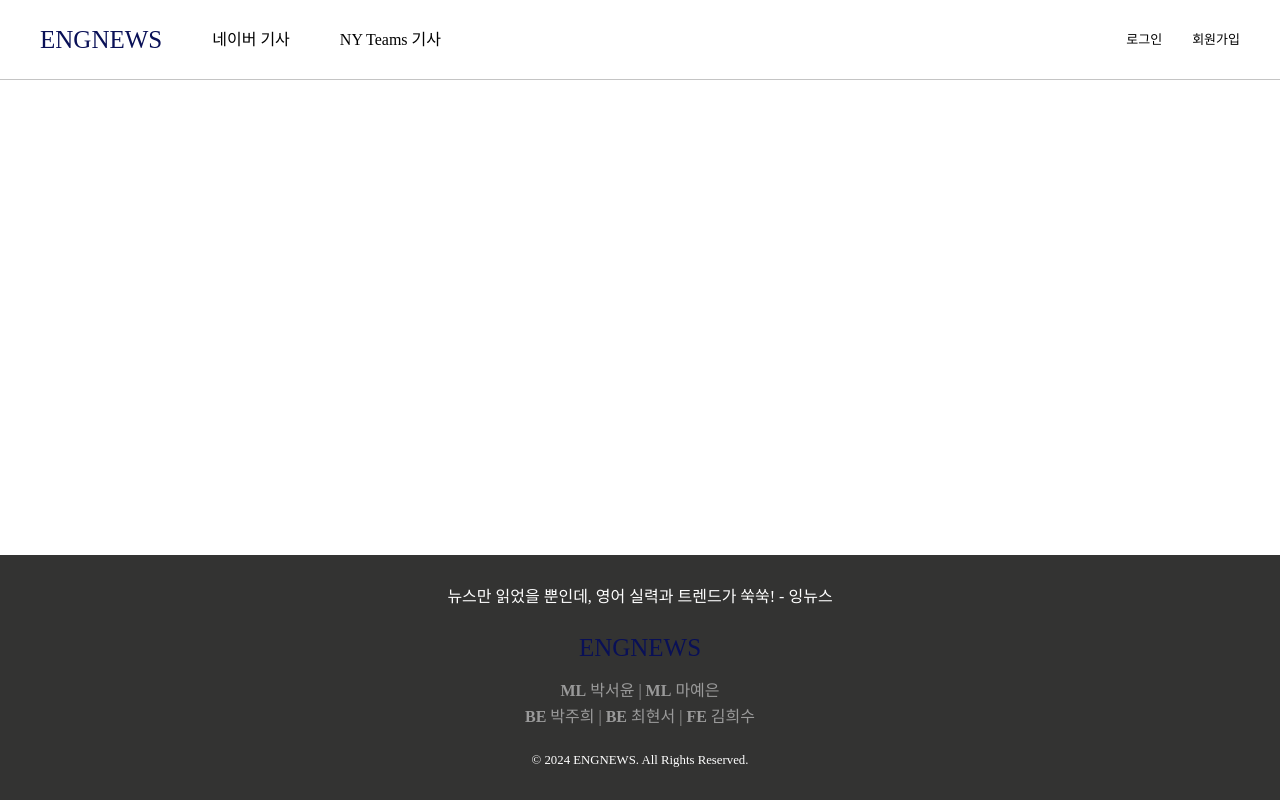
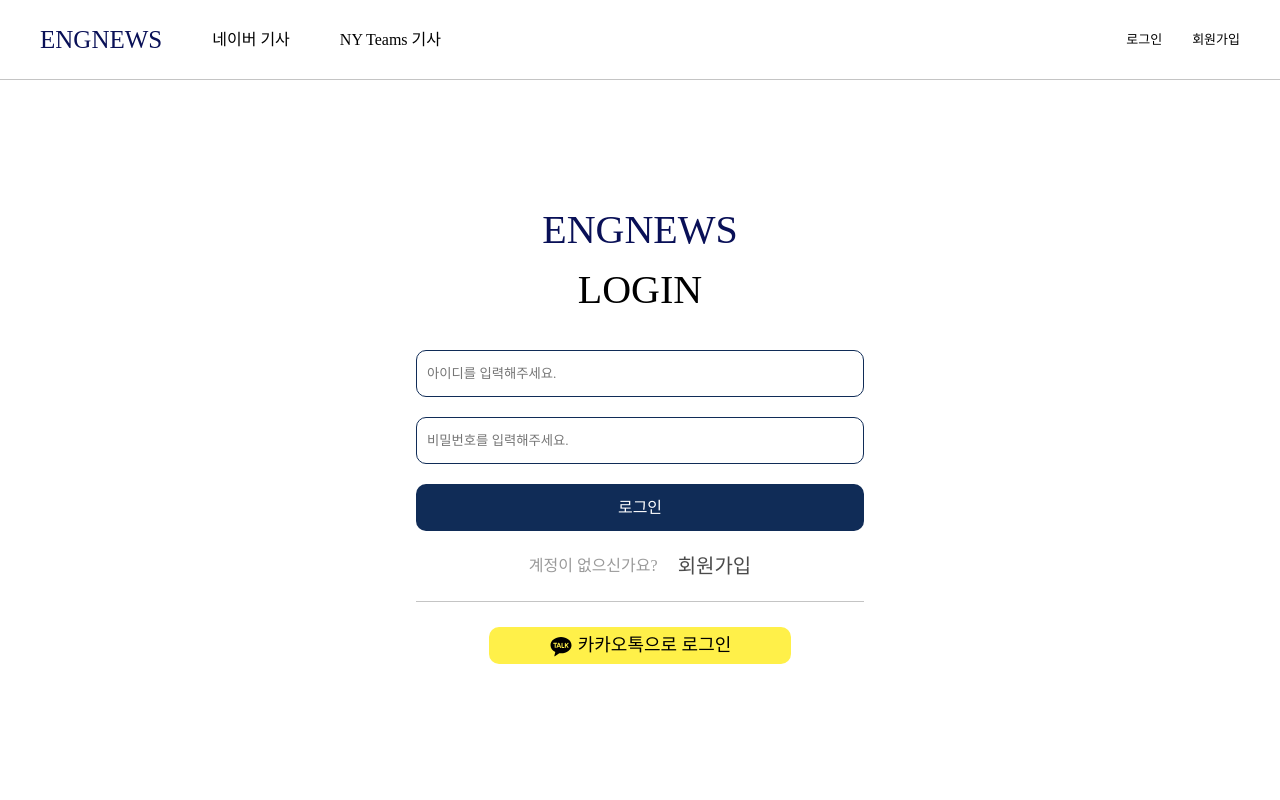
Before and after one commit to Heesu01/EngNews, a React (Create React App) app: page /auth/login in a window 1280 px wide. Shown: the top 800 px of the page. Built offline with nearby package versions, Linux system fonts and the light colour scheme; a web font is replaced by a local one.

Commit message:
feat: 로그인 UI 구현

```diff
--- a/src/pages/Login.js
+++ b/src/pages/Login.js
@@ -1,7 +1,93 @@
 import React from "react";
+import Button from "../components/Button";
+import InputFilled from "../components/InputFilled";
+import styled from "styled-components";
+import { RiKakaoTalkFill } from "react-icons/ri";
 
 const Login = () => {
-  return <div></div>;
+  return (
+    <Container>
+      <Logo>ENGNEWS</Logo>
+      <Text>LOGIN</Text>
+      <LoginBox>
+        <InputFilled placeholder={"아이디를 입력해주세요."} />
+        <InputFilled
+          placeholder={"비밀번호를 입력해주세요."}
+          type={"password"}
+        />
+        <Button>로그인</Button>
+        <TextBox>
+          계정이 없으신가요? <span>회원가입</span>
+        </TextBox>
+      </LoginBox>
+      <KakaoLogin>
+        <KakaoIcon />
+        카카오톡으로 로그인
+      </KakaoLogin>
+    </Container>
+  );
 };
 
+const Container = styled.div`
+  width: 100%;
+  height: 90vh;
+  display: flex;
+  flex-direction: column;
+  align-items: center;
+  margin-top: 15vh;
+`;
+const Logo = styled.div`
+  width: 100%;
+  ${(props) => props.theme.fonts.logo};
+  font-size: 40px;
+  display: flex;
+  align-items: center;
+  justify-content: center;
+`;
+const Text = styled.div`
+  width: 100%;
+  font-size: 40px;
+  display: flex;
+  align-items: center;
+  justify-content: center;
+`;
+const LoginBox = styled.div`
+  margin-top: 30px;
+  width: 35vw;
+  height: auto;
+  display: flex;
+  flex-direction: column;
+  gap: 20px;
+`;
+const TextBox = styled.div`
+  display: flex;
+  align-items: center;
+  justify-content: center;
+  gap: 20px;
+  color: ${(props) => props.theme.colors.gray};
+  span {
+    font-size: 20px;
+    cursor: pointer;
+    color: ${(props) => props.theme.colors.black};
+    opacity: 70%;
+  }
+  border-bottom: 1px solid ${(props) => props.theme.colors.gray2};
+  padding-bottom: 20px;
+`;
+const KakaoLogin = styled.div`
+  margin: 25px;
+  padding: 5px 60px;
+  border-radius: 10px;
+  background-color: #fff049;
+  text-align: center;
+  cursor: pointer;
+  display: flex;
+  align-items: center;
+  justify-content: center;
+  font-size: 18px;
+`;
+const KakaoIcon = styled(RiKakaoTalkFill)`
+  font-size: 24px;
+  margin-right: 5px;
+`;
 export default Login;
```
